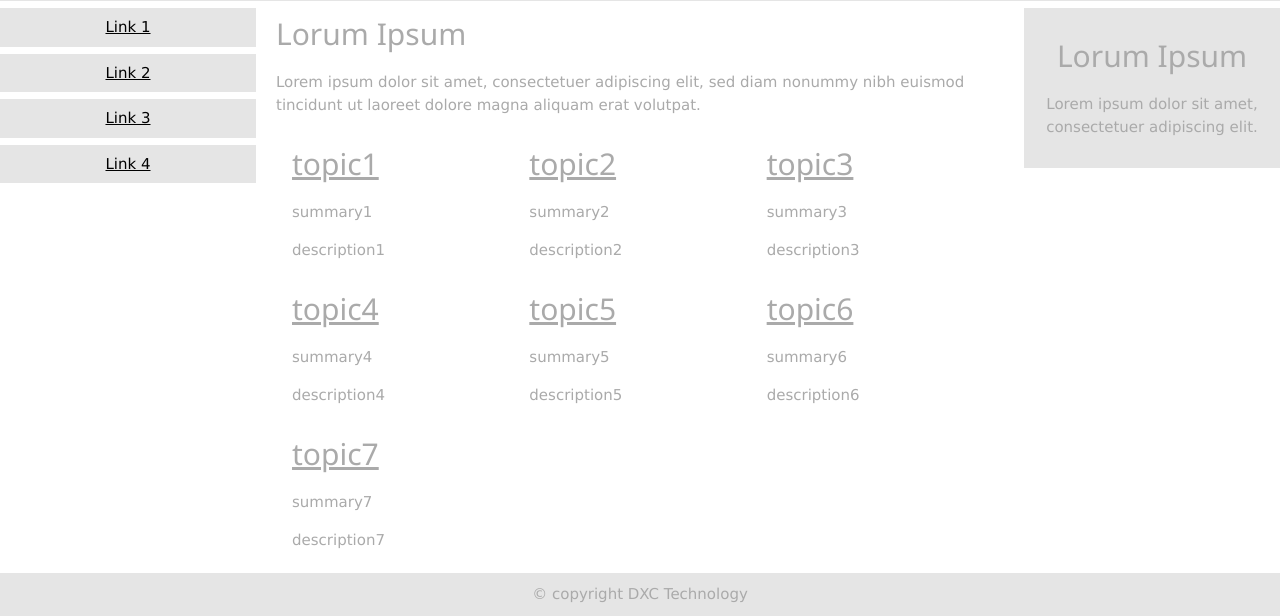
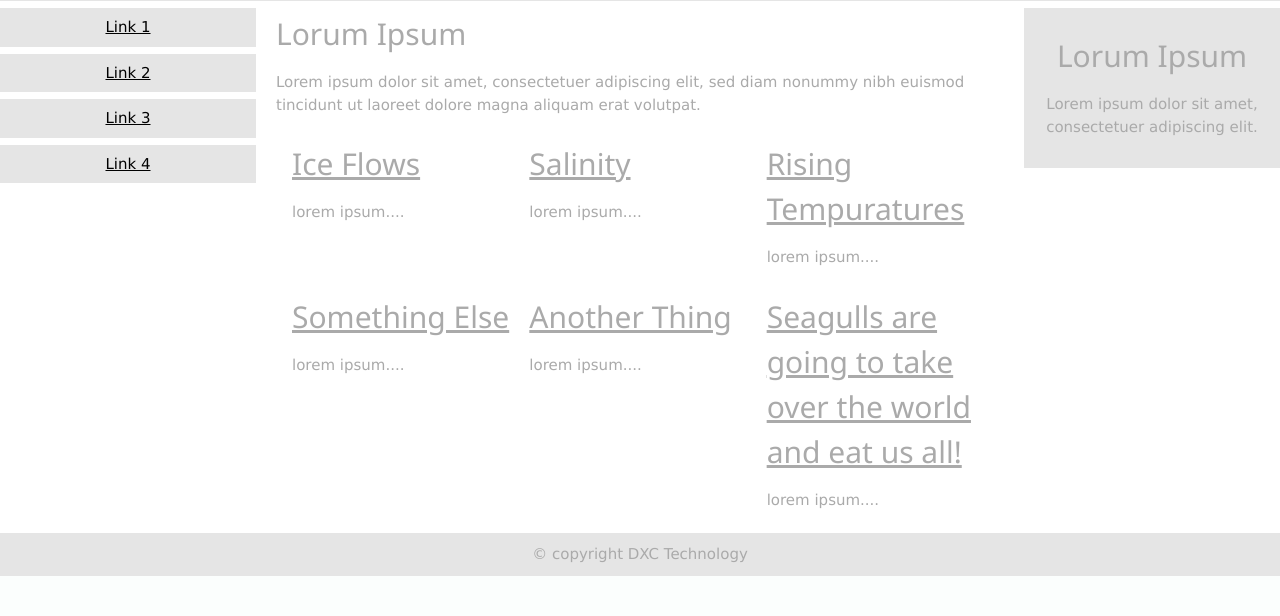
Before and after one commit to nervecentergarage/structured-journalism-content-templates, a Flask app: page / in a window 1280 px wide. Shown: the part 329-945 px from the top of the page. After the commit the page ends 905 px from the top, so only its background shows below. Run offline with Flask 2, Linux system fonts and the light colour scheme.

Commit message:
display topic summaries read in from a file

```diff
--- a/Code/MiniSite/ContentSamples/theme.json
+++ b/Code/MiniSite/ContentSamples/theme.json
@@ -3,8 +3,8 @@
         "themeID": "1",
         "theme" : "Oceans in the 21st Century",
         "theme_description" : "Oceans are old water and they can't keep up with Climate Change.",
-        "topics" : {
-            "topic1" : {
+        "topics" : [
+            {
                 "topicID" : "1",
                 "title" : "Ice Flows",
                 "summary" : "lorem ipsum....",
@@ -16,7 +16,7 @@
                 "infographics" : 0,
                 "text" : 5
             },
-            "topic2" : {
+            {
                 "topicID" : "2",
                 "title" : "Salinity",
                 "summary" : "lorem ipsum....",
@@ -28,7 +28,7 @@
                 "infographics" : 0,
                 "text" : 2
             },
-            "topic3" : {
+            {
                 "topicID" : "3",
                 "title" : "Rising Tempuratures",
                 "summary" : "lorem ipsum....",
@@ -40,7 +40,7 @@
                 "infographics" : 0,
                 "text" : 5
             },
-            "topic4" : {
+            {
                 "topicID" : "4",
                 "title" : "Something Else",
                 "summary" : "lorem ipsum....",
@@ -52,7 +52,7 @@
                 "infographics" : 0,
                 "text" : 0
             },
-            "topic5" : {
+            {
                 "topicID" : "5",
                 "title" : "Another Thing",
                 "summary" : "lorem ipsum....",
@@ -64,7 +64,7 @@
                 "infographics" : 0,
                 "text" : 1
             },
-            "topic6" : {
+            {
                 "topicID" : "6",
                 "title" : "Seagulls are going to take over the world and eat us all!",
                 "summary" : "lorem ipsum....",
@@ -76,7 +76,7 @@
                 "infographics" : 2,
                 "text" : 2
             }
-        }
+        ]
     }
 
 ]
--- a/Code/MiniSite/app.py
+++ b/Code/MiniSite/app.py
@@ -10,15 +10,11 @@ def index():
     with open('ContentSamples/personas.json') as f:
         personas = json.load(f)
 
-    topics = [
-        {'id': 'id1', 'heading': 'topic1', 'summary': 'summary1', 'description': 'description1'},
-        {'id': 'id2', 'heading': 'topic2', 'summary': 'summary2', 'description': 'description2'},
-        {'id': 'id3', 'heading': 'topic3', 'summary': 'summary3', 'description': 'description3'},
-        {'id': 'id4', 'heading': 'topic4', 'summary': 'summary4', 'description': 'description4'},
-        {'id': 'id5', 'heading': 'topic5', 'summary': 'summary5', 'description': 'description5'},
-        {'id': 'id6', 'heading': 'topic6', 'summary': 'summary6', 'description': 'description6'},
-        {'id': 'id7', 'heading': 'topic7', 'summary': 'summary7', 'description': 'description7'}
-    ]
+    # read in topic summaries from a theme
+    with open('ContentSamples/theme.json') as f:
+        theme = json.load(f)
+        topics = theme[0]['topics']
+
     return render_template("index.html", personas=personas, topics=topics)
 
 
--- a/Code/MiniSite/templates/index.html
+++ b/Code/MiniSite/templates/index.html
@@ -214,9 +214,8 @@
         {% for index in range(start_topic_index,end_topic_index) %}
           {% if not(index > num_topics -1) %}
             <div class="w3-third">
-              <h2><a href="topic?id={{topics[index]['id']}}">{{topics[index]['heading']}}</a></h2>
+              <h2><a href="topic?id={{topics[index]['topicID']}}">{{topics[index]['title']}}</a></h2>
               <p>{{topics[index]['summary']}}</p>
-              <p>{{topics[index]['description']}}</p>
             </div>
           {% endif %}
         {% endfor %}
```
